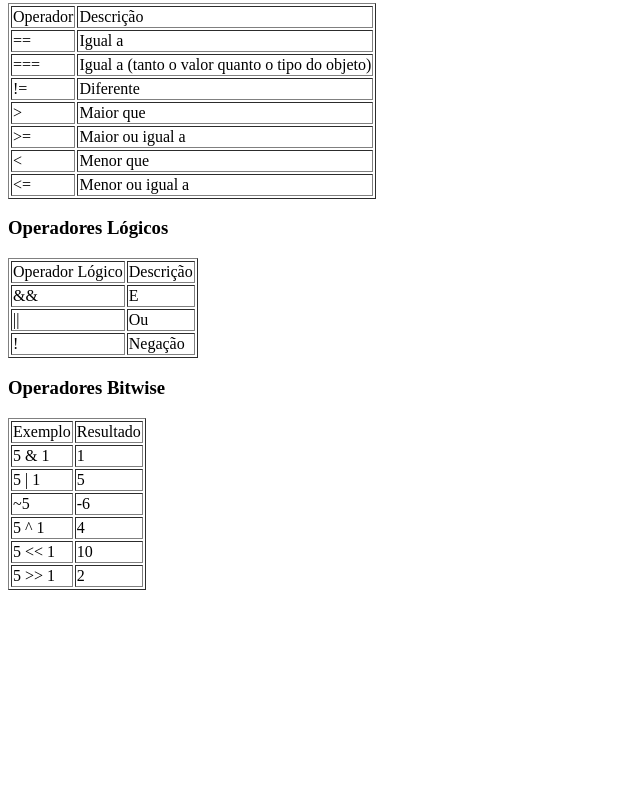
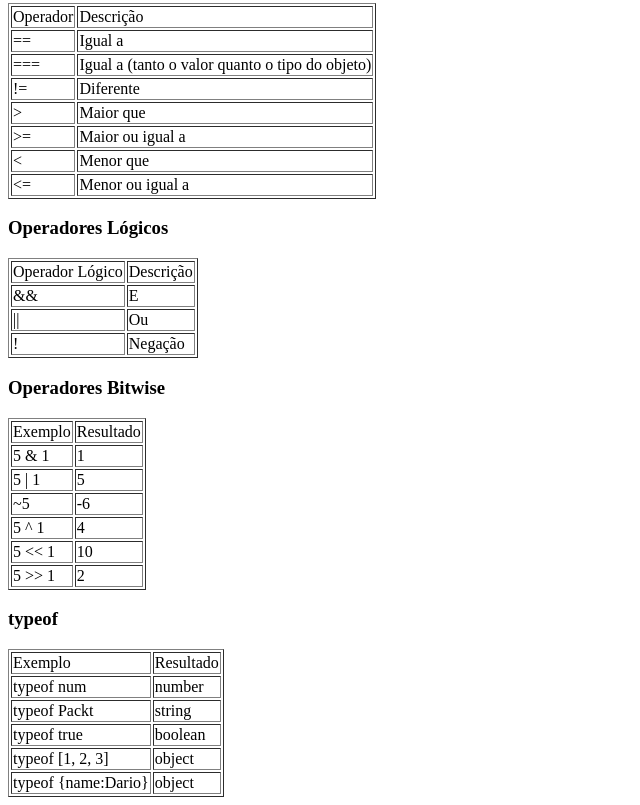
Before and after one commit to luizearaujo/EstruturaDeDados, a plain HTML site: page src/Cap01/index.html in a window 1280 px wide. Shown: the part 1103-1908 px from the top of the page, without its empty margins (0-640 px from the left). Before the commit the page ends 1701 px from the top, so only its background shows below. Drawn offline with Linux system fonts and the light colour scheme.

Commit message:
Add typeof examples to HTML and create typeof.js for logging results

```diff
--- a/src/Cap01/index.html
+++ b/src/Cap01/index.html
@@ -80,5 +80,15 @@
             <tr><td>5 >> 1</td><td>2</td></tr>
         </table>
         <script src="js/bitwise.js"></script>
+        <h3>typeof</h3>
+        <table border="1">
+            <tr><td>Exemplo</td><td>Resultado</td></tr>
+            <tr><td>typeof num</td><td>number</td></tr>
+            <tr><td>typeof Packt</td><td>string</td></tr>
+            <tr><td>typeof true</td><td>boolean</td></tr>
+            <tr><td>typeof [1, 2, 3]</td><td>object</td></tr>
+            <tr><td>typeof {name:Dario}</td><td>object</td></tr>
+        </table>
+        <script src="js/typeof.js"></script>
     </body>
 </html>
--- /dev/null
+++ b/src/Cap01/js/typeof.js
@@ -0,0 +1,5 @@
+console.log(typeof num);
+console.log(typeof 'Packt');
+console.log(typeof true);
+console.log(typeof [1, 2, 3]);
+console.log(typeof {name: 'Dario'});
```
